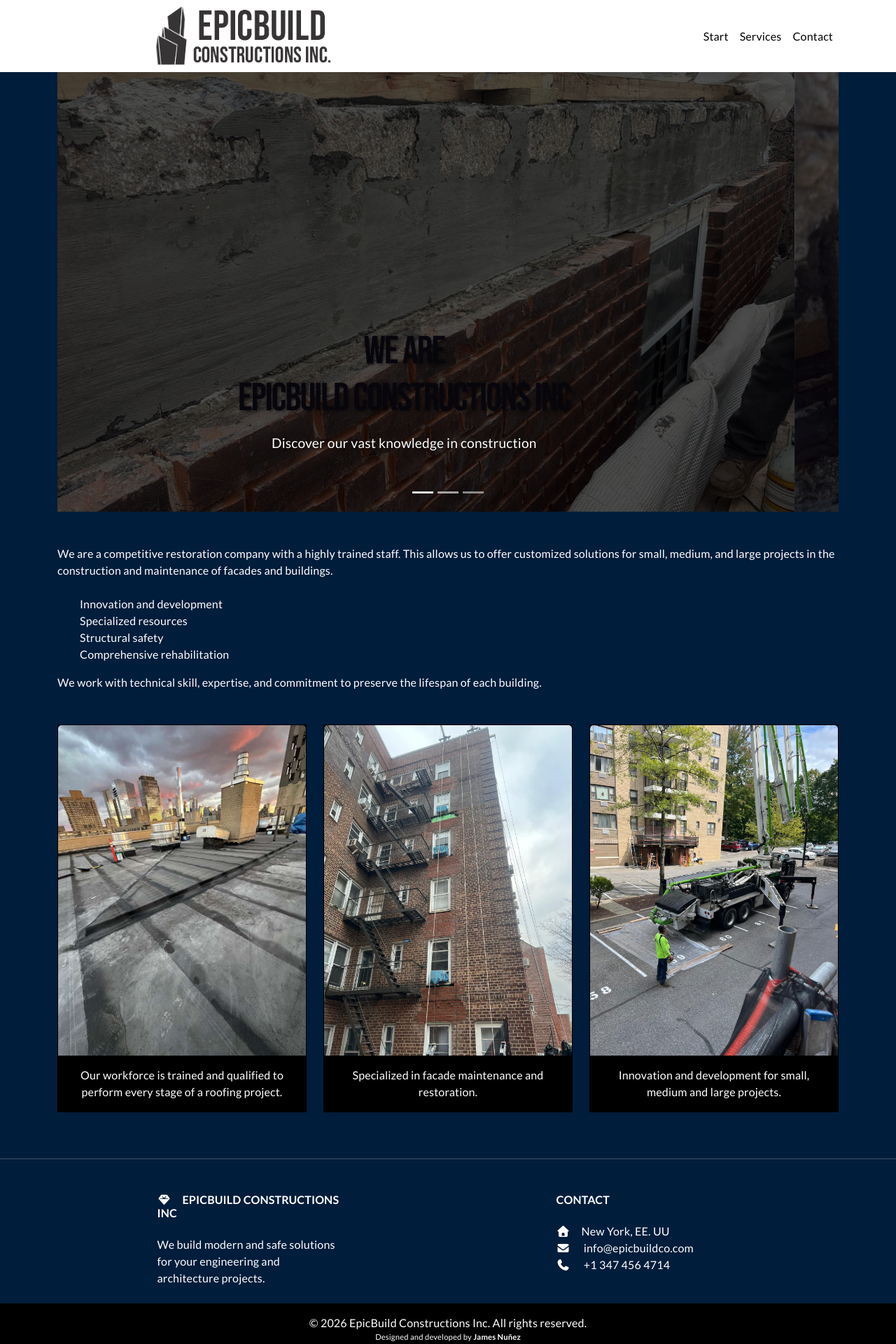
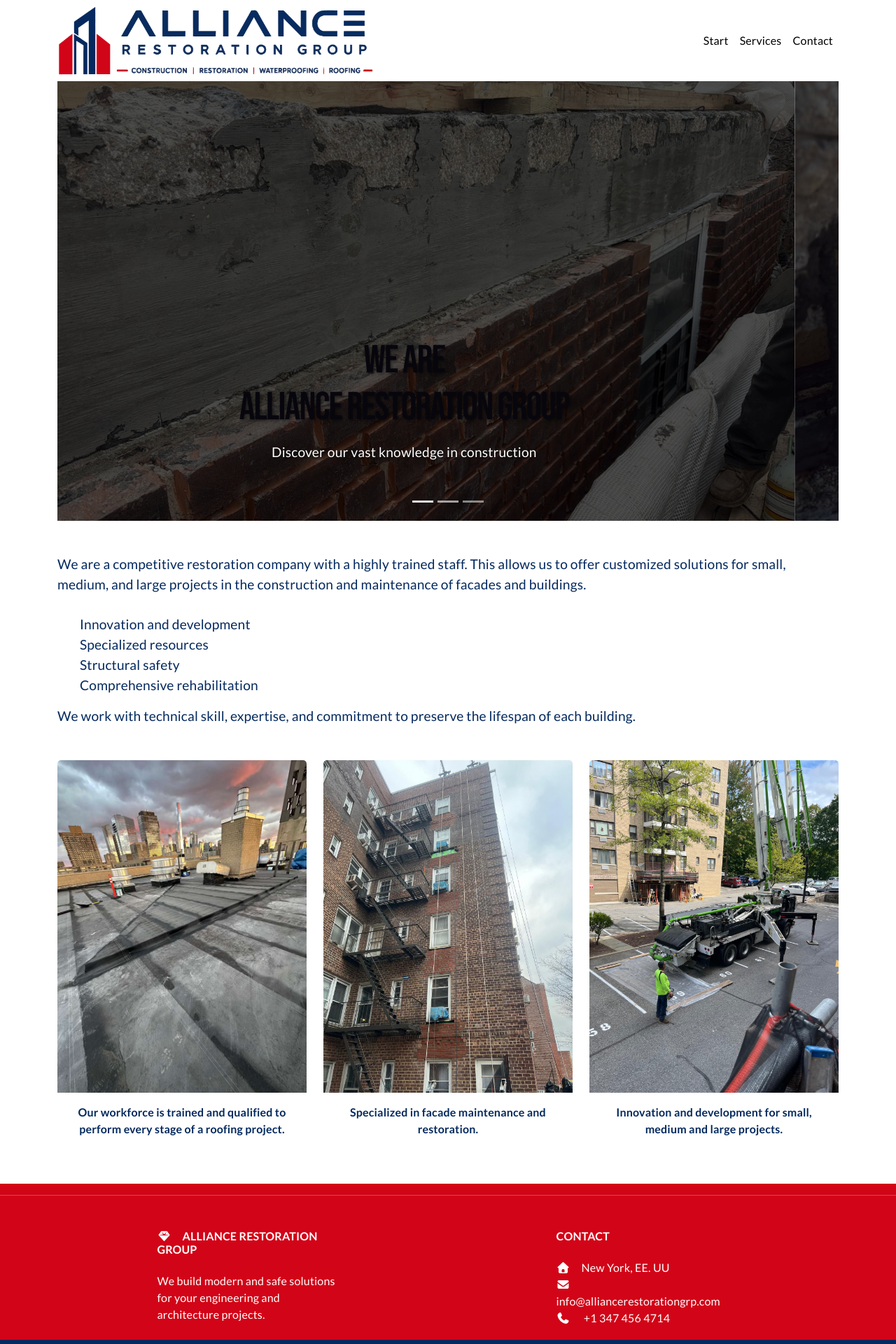
Before and after one commit to aalejandrobernal/epic, a Vue app: page / in a window 1280 px wide. Shown: the top 1920 px of the page at 70% size. Built offline with nearby package versions, Linux system fonts and the light colour scheme.

Commit message:
cambio de nombres y paleta de colores

```diff
--- a/index.html
+++ b/index.html
@@ -4,7 +4,7 @@
     <meta charset="UTF-8" />
     <link rel="icon" type="image/svg+xml" href="/epic.png" />
     <meta name="viewport" content="width=device-width, initial-scale=1.0" />
-    <title>EpicBuild Constructions Inc</title>
+    <title>Alliance Restoration Group</title>
   </head>
   <body>
     <div id="app"></div>
--- a/src/components/Carousel.vue
+++ b/src/components/Carousel.vue
@@ -16,7 +16,7 @@
         <div class="overlay-dark"></div>
         <!-- Texto centrado abajo -->
         <div class="carousel-caption-custom">
-          <h1>We are<br>EPICBUILD CONSTRUCTIONS INC</h1>
+          <h1>We are<br>Alliance Restoration Group</h1>
           <p>Discover our vast knowledge in construction</p>
         </div>
       </div>
@@ -39,10 +39,6 @@
         </div>
       </div>
     </div>
-
-
-
-
   </div>
 </template>
 
--- a/src/components/Footer.vue
+++ b/src/components/Footer.vue
@@ -26,7 +26,7 @@
           <!-- Company -->
           <div class="col-md-3 col-lg-4 col-xl-3 mx-auto mb-4">
             <h6 class="text-uppercase fw-bold mb-4">
-              <i class="fas fa-gem me-3"></i>EpicBuild Constructions Inc
+              <i class="fas fa-gem me-3"></i>Alliance Restoration Group
             </h6>
             <p>
               We build modern and safe solutions for your engineering and architecture projects.
@@ -56,7 +56,7 @@
             <h6 class="text-uppercase fw-bold mb-4">Contact</h6>
 
             <p><i class="fas fa-home me-3"></i>New York, EE. UU</p>
-            <a href="mailto:info@epicbuildco.com"><i class="fas fa-envelope me-3"></i> info@epicbuildco.com</a>
+            <a href="mailto:info@alliancerestorationgrp.com"><i class="fas fa-envelope me-3"></i> info@alliancerestorationgrp.com</a>
             <p><i class="fas fa-phone me-3"></i> +1 347 456 4714</p>
           </div>
 
@@ -65,8 +65,8 @@
     </section>
 
     <!-- Copyright -->
-    <div class="text-center p-3" style="background-color: #000000">
-      © {{ year }} EpicBuild Constructions Inc. All rights reserved. <br>
+    <div class="text-center p-1" style="background-color: #04295E">
+      © {{ year }} Alliance Restoration Group. All rights reserved. <br>
        <p style="font-size:.7rem">Designed and developed by <strong>James Nuñez</strong></p>
     </div>
 
--- a/src/components/Navbar.vue
+++ b/src/components/Navbar.vue
@@ -3,8 +3,9 @@
         <div class="container">
 
             <router-link class=" fw-bold text-star title" to="/">
-                <img class="logo2" src="/src/assets/logo2.png" alt="">
-            <img class="logo_title" src="/src/assets/logo_title.png" alt="">
+                <img class="logo2" src="/src/assets/aliance vertical2.png" alt="">
+                <!-- <img class="logo2" src="/src/assets/logo2.png" alt="">
+            <img class="logo_title" src="/src/assets/logo_title.png" alt=""> -->
                 <!-- <h1>EPICBUILD</h1>
                 <h2 class="title2">CONSTRUCTIONS INC</h2> -->
             </router-link>
--- a/src/style.css
+++ b/src/style.css
@@ -2,9 +2,8 @@
 
 
 :root {
-  --colorA:#001d3b;
-
-
+  --colorA:#04295E;
+  --colorB:#D20418;
 
   --text: #6b6375;
   --text-h: #08060d;
@@ -42,9 +41,6 @@
 
 @media (prefers-color-scheme: dark) {
   :root {
-
-
-
     --text: #9ca3af;
     --text-h: #f3f4f6;
     --bg: #16171d;
@@ -66,7 +62,13 @@
 body {
   margin: 0;
   font-family: var(--Lato);
-  background-color: var(--colorA);
+  background-color: var(--white);
+}
+
+.text_home{
+  color: var(--colorA)!important;
+  /* font-weight: 700; */
+  font-size: 1.2rem;
 }
 
 h1,
@@ -112,7 +114,10 @@
   padding: 4px 8px;
   background: var(--code-bg);
 }
-
+.contact{
+  background: var(--colorA);
+  color: var(--white);
+}
 
 .counter {
   font-size: 16px;
@@ -330,7 +335,7 @@
 }
 
 footer{
-  background: var(--colorA);
+  background: var(--colorB);
 }
 
 .navbar-brand {
@@ -366,9 +371,11 @@
 /* main  */
 
 .home .card {
-   background-color: #000000;
-   color: var(--white);
+   background-color: var(--white);
+   color: var(--colorA);
     border-radius: 0;
+    font-weight: 600;
+    border: 0;
 }
 
 .title h1,.title h2{
@@ -384,16 +391,20 @@
   color: var(--colorA)!important;
 }
 
-.container img{
-  /* object-fit: contain;
-  width: 5%;
-  border: 0px; */
+/* Asegura que el contenedor de la marca/logo se pegue a la izquierda */
+.container > a {
+  margin-right: auto; /* Empuja el resto de elementos hacia la derecha */
+  display: flex;
+  justify-content: flex-start;
 }
 
-.logo2{
-  object-fit: cover!important;
-  width: 10%;
+/* Ajustes opcionales para la imagen */
+.logo2 {
+  display: block;
+  max-height: 100px; /* Ajusta la altura según tu diseño */
+  width: auto;
 }
+
 .logo_title{
   object-fit: cover!important;
   width: 38%;
--- a/src/views/Contacto.vue
+++ b/src/views/Contacto.vue
@@ -1,7 +1,7 @@
 <style>
 .contact .btn{
     color: white;
-    background-color: #001d3b !important;
+    background-color: #D20418 !important;
     border-color: #001d3b!important;
 }
 .contact .btn:hover{
@@ -11,7 +11,7 @@
 </style>
 <template>
   <div class="container py-5">
-    <h2 class="text-center mb-4">Contact Us</h2>
+    <h1 class="text-center mb-4 section-title">Contact Us</h1>
     <div class="row justify-content-center">
       <div class="col-md-6">
         <div class="card shadow-sm contact">
--- a/src/views/Home.vue
+++ b/src/views/Home.vue
@@ -19,7 +19,7 @@
 
   <div class="container home">
     <div class="row my-5">
-      <div class="col-12 text-start text-white ">
+      <div class="col-12 text-start text_home ">
         <p class=" text-start ">We are a competitive restoration company with a highly trained staff. This
           allows us to offer customized solutions for small, medium, and large projects in the construction and
           maintenance of facades and buildings.
--- a/src/views/Servicios.vue
+++ b/src/views/Servicios.vue
@@ -1,6 +1,6 @@
 <style>
 .services-header {
-  background-color: #000000;
+  background-color:#D20418;
   color: white;
   padding: 3rem 0;
   text-align: center;
@@ -27,7 +27,7 @@
 
 .section-title {
   color: #001d3b;
-  border-left: 5px solid #ffaa00;
+
   padding-left: 1rem;
   margin: 2rem 0 1.5rem 0;
 }
@@ -84,9 +84,9 @@
     <!-- Introduction -->
     <div class="row mb-4">
       <div class="col-12 text-center">
-        <h1 class="section-title d-inline-block text-white"
+        <h1 class="section-title d-inline-block text-home"
           style="border-left: none; padding-bottom: 0.5rem;">Our Services</h1>
-        <p class="mt-3 text-white">We are a competitive restoration company with a highly trained staff, allowing us to deliver
+        <p class="mt-3 text-home">We are a competitive restoration company with a highly trained staff, allowing us to deliver
           tailored solutions for every project, ensuring structural safety, durability, and aesthetics.</p>
       </div>
     </div>
```
Also changed, not shown: src/assets/aliance vertical.png (added), src/assets/aliance vertical2.png (added).
